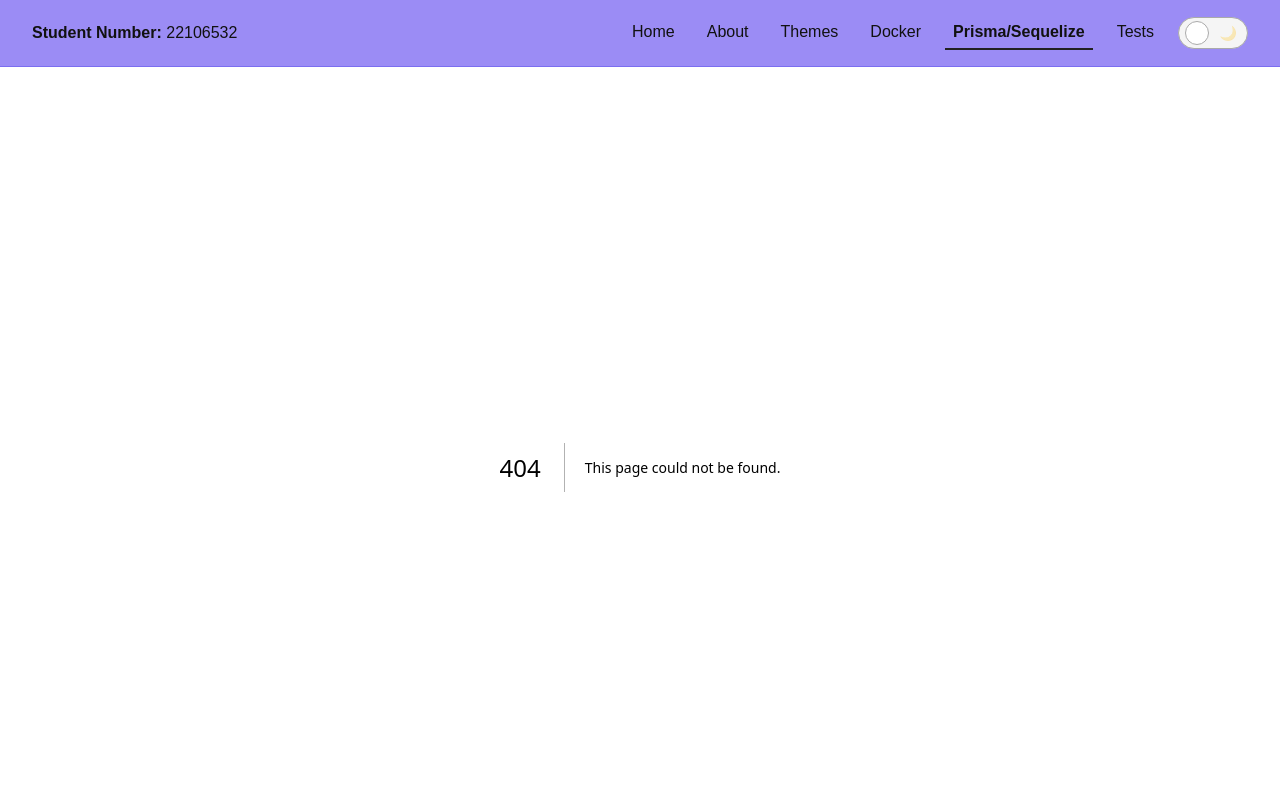
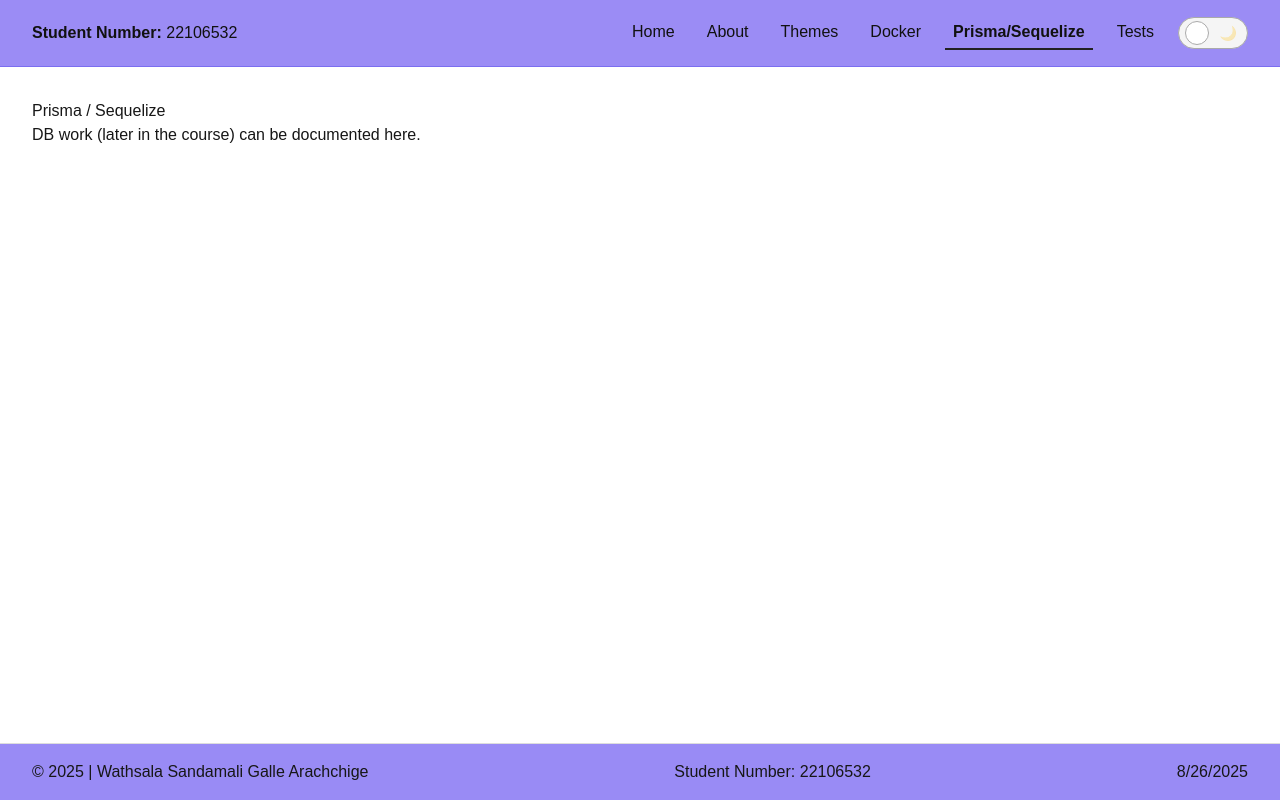
Before and after one commit to WathsalaSanda/codebuddy, a Next.js app: page /prisma-sequelize in a window 1280 px wide. Before the commit this address had no page. Shown: the top 800 px of the page. Built offline with nearby package versions, Linux system fonts and the light colour scheme.

Commit message:
Other pages

```diff
--- /dev/null
+++ b/src/app/prisma-sequelize/page.tsx
@@ -0,0 +1,8 @@
+export default function PrismaSequelizePage() {
+  return (
+    <main style={{ padding: "2rem" }}>
+      <h1>Prisma / Sequelize</h1>
+      <p>DB work (later in the course) can be documented here.</p>
+    </main>
+  );
+}
--- /dev/null
+++ b/src/app/tests/page.tsx
@@ -0,0 +1,8 @@
+export default function TestsPage() {
+  return (
+    <main style={{ padding: "2rem" }}>
+      <h1>Tests</h1>
+      <p>Accessibility / performance / load test notes go here.</p>
+    </main>
+  );
+}
```
